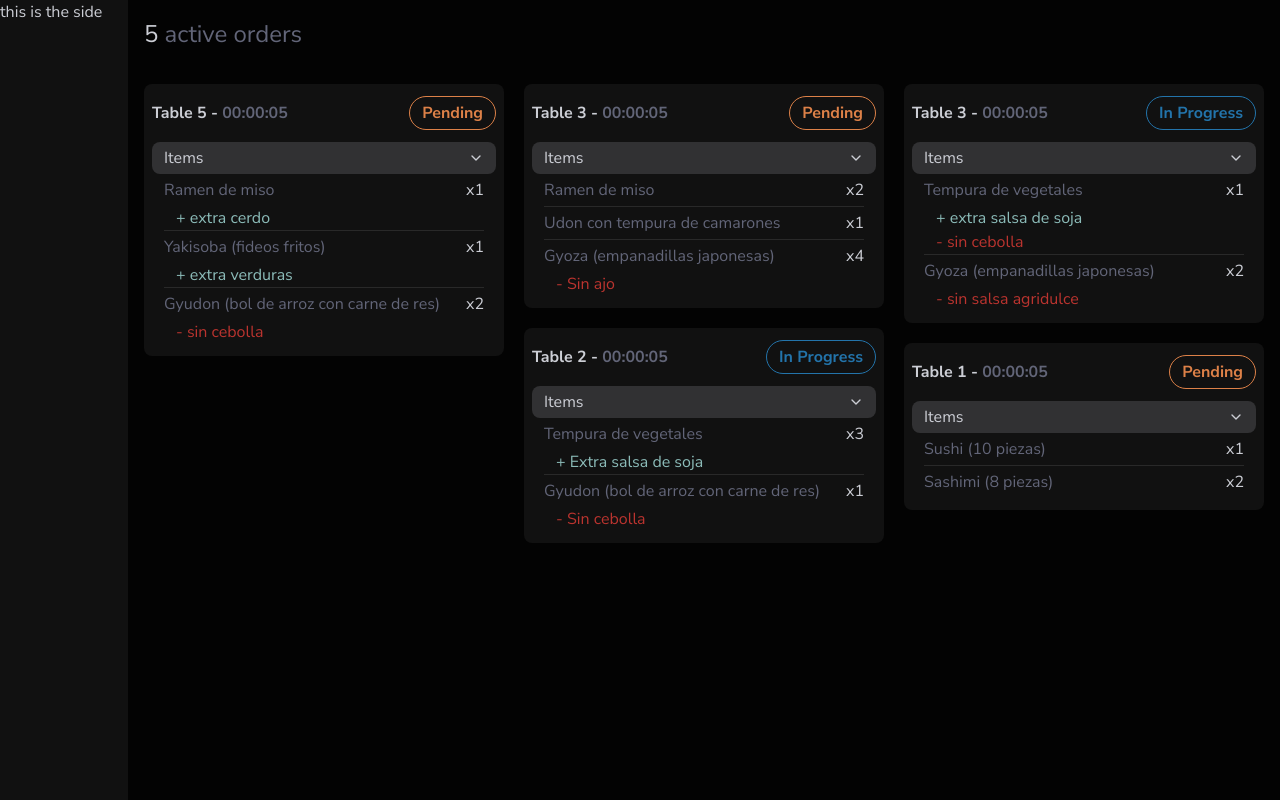
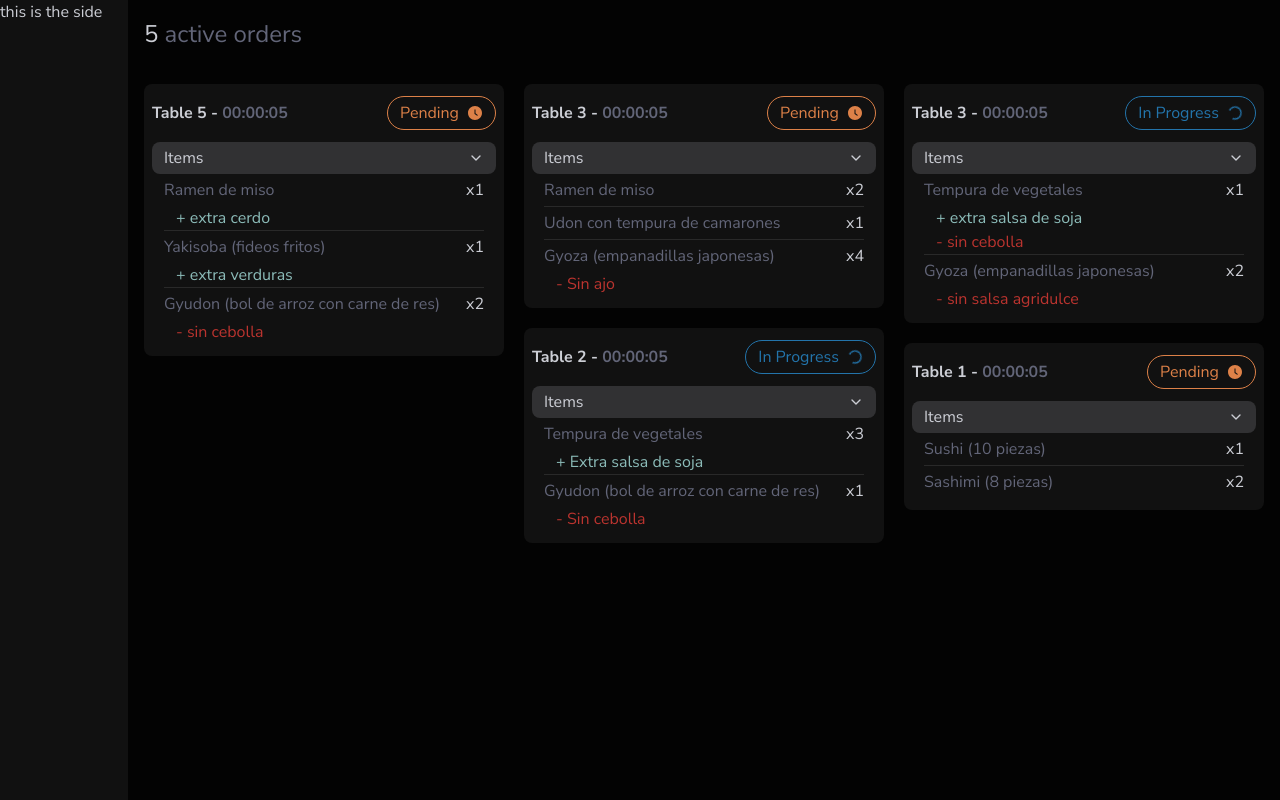
Before and after one commit to SamuelRnn/kds-frontend, a Next.js app: page / in a window 1280 px wide. Built offline with nearby package versions, Linux system fonts and the light colour scheme.

Commit message:
status badge icons

```diff
--- a/src/components/order-card/status-badge.tsx
+++ b/src/components/order-card/status-badge.tsx
@@ -1,11 +1,20 @@
 import getStatusLabel from '@/helpers/get-status-label'
 import { OrderStatus } from '@/interfaces/order.interface'
-import { css, styled } from 'styled-components'
+import { styled } from 'styled-components'
+import { BiLoaderAlt } from 'react-icons/bi'
+import { AiFillClockCircle } from 'react-icons/ai'
+import { BsXLg } from 'react-icons/bs'
+import { MdOutlineDone } from 'react-icons/md'
 
 const StyledStatusBadge = styled.span`
 	border-radius: 10rem;
 	padding: 0.25rem 0.75rem;
 	user-select: none;
+	display: flex;
+	justify-content: center;
+	align-items: center;
+	gap: 0.5rem;
+	font-weight: normal;
 
 	&[data-variant='pending'] {
 		color: var(--status-pending);
@@ -24,11 +33,37 @@ const StyledStatusBadge = styled.span`
 		border: 1px solid var(--status-finished);
 	}
 `
+const AnimatedProgresssIcon = styled(BiLoaderAlt)`
+	@keyframes rotate {
+		0% {
+			rotate: 0deg;
+		}
+		100% {
+			rotate: 360deg;
+		}
+	}
+	animation-name: rotate;
+	animation-duration: 1.2s;
+	animation-iteration-count: infinite;
+	animation-timing-function: linear;
+`
+
+const statusIconsMap = {
+	progress: <AnimatedProgresssIcon />,
+	pending: <AiFillClockCircle />,
+	canceled: <BsXLg />,
+	finished: <MdOutlineDone />,
+}
 
 interface Props {
 	status: OrderStatus
 }
 
 export default function Badge({ status }: Props) {
-	return <StyledStatusBadge data-variant={status}>{getStatusLabel(status)}</StyledStatusBadge>
+	return (
+		<StyledStatusBadge data-variant={status}>
+			{getStatusLabel(status)}
+			{statusIconsMap[status]}
+		</StyledStatusBadge>
+	)
 }
```
